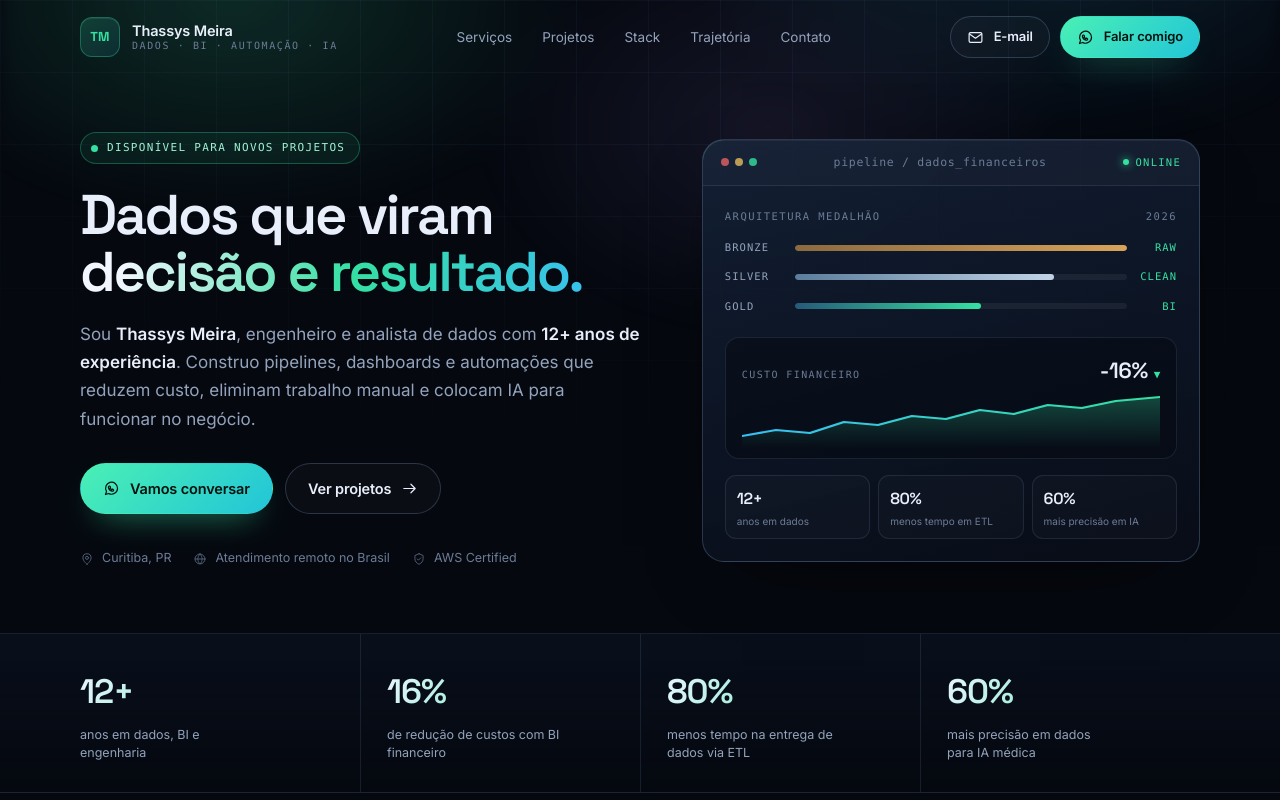
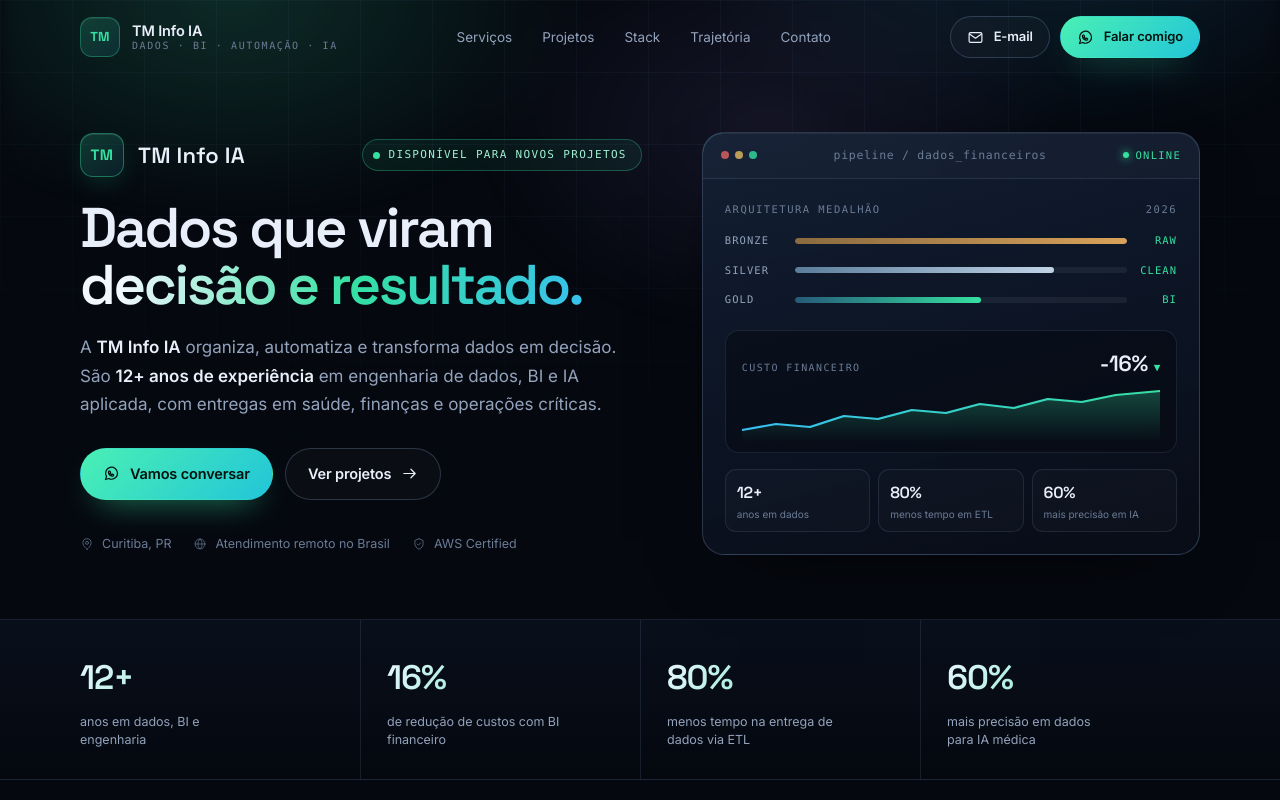
Before and after one commit to thassysm/thassysm.github.io, an Astro site: page / in a window 1280 px wide. Shown: the top 800 px of the page. Built offline with nearby package versions, Linux system fonts and the light colour scheme; Astro itself is replaced by a stand-in of ours.

Commit message:
Rebranding: TM Info IA no lugar do nome pessoal na capa

```diff
--- a/astro.config.mjs
+++ b/astro.config.mjs
@@ -3,7 +3,7 @@ import { defineConfig } from 'astro/config';
 // Site 100% estático: o build gera a pasta `dist/` pronta para
 // Vercel, Cloudflare Pages, Netlify, GitHub Pages ou qualquer hospedagem.
 export default defineConfig({
-  site: 'https://thassys.com.br',
+  site: 'https://tminfoia.com.br',
   compressHTML: true,
   build: {
     inlineStylesheets: 'auto',
--- a/package.json
+++ b/package.json
@@ -1,5 +1,5 @@
 {
-  "name": "thassys-site",
+  "name": "tm-info-ia-site",
   "version": "1.0.0",
   "private": true,
   "type": "module",
--- a/public/robots.txt
+++ b/public/robots.txt
@@ -1,4 +1,4 @@
 User-agent: *
 Allow: /
 
-Sitemap: https://thassys.com.br/sitemap.xml
+Sitemap: https://tminfoia.com.br/sitemap.xml
--- a/public/sitemap.xml
+++ b/public/sitemap.xml
@@ -1,7 +1,7 @@
 <?xml version="1.0" encoding="UTF-8"?>
 <urlset xmlns="http://www.sitemaps.org/schemas/sitemap/0.9">
   <url>
-    <loc>https://thassys.com.br/</loc>
+    <loc>https://tminfoia.com.br/</loc>
     <changefreq>monthly</changefreq>
     <priority>1.0</priority>
   </url>
--- a/scripts/make-og.mjs
+++ b/scripts/make-og.mjs
@@ -42,8 +42,8 @@ const svg = `
     <circle cx="39" cy="13" r="3.2" fill="#4af0b4"/>
   </g>
 
-  <text x="144" y="84" font-family="DejaVu Sans" font-size="19" font-weight="bold" fill="#e9effa" letter-spacing="1">THASSYS MEIRA</text>
-  <text x="144" y="110" font-family="DejaVu Sans Mono" font-size="13" fill="#6b7c96" letter-spacing="2.4">ENGENHARIA E ANÁLISE DE DADOS</text>
+  <text x="144" y="84" font-family="DejaVu Sans" font-size="19" font-weight="bold" fill="#e9effa" letter-spacing="1">TM INFO IA</text>
+  <text x="144" y="110" font-family="DejaVu Sans Mono" font-size="13" fill="#6b7c96" letter-spacing="2.4">DADOS · BI · AUTOMAÇÃO · IA APLICADA</text>
 
   <text x="72" y="252" font-family="DejaVu Sans" font-size="62" font-weight="bold" fill="#eef4ff" letter-spacing="-1.5">Dados que viram</text>
   <text x="72" y="330" font-family="DejaVu Sans" font-size="62" font-weight="bold" fill="url(#accent)" letter-spacing="-1.5">decisão e resultado.</text>
@@ -66,7 +66,7 @@ const svg = `
     <text x="932" y="542" font-size="17" fill="#93a3bc">mais precisão em IA</text>
   </g>
 
-  <text x="72" y="596" font-family="DejaVu Sans Mono" font-size="14" fill="#6b7c96">thassys.com.br · Curitiba, PR · CNPJ 60.532.999/0001-41</text>
+  <text x="72" y="596" font-family="DejaVu Sans Mono" font-size="14" fill="#6b7c96">tminfoia.com.br · Thassys Meira · Curitiba, PR · CNPJ 60.532.999/0001-41</text>
 </svg>
 `;
 
--- a/src/components/Contact.astro
+++ b/src/components/Contact.astro
@@ -45,8 +45,8 @@ const contacts = [
           <h2>Vamos tirar o próximo projeto do papel?</h2>
           <p>
             Me conte o desafio: dados espalhados, relatórios que ninguém confia, processo
-            manual demais ou uma ideia de IA que precisa sair do PowerPoint. Respondo
-            pessoalmente.
+            manual demais ou uma ideia de IA que precisa sair do PowerPoint. Você fala
+            direto com {profile.name}, fundador da {profile.brand} — sem intermediários.
           </p>
 
           <div class="contact-note">
--- a/src/components/Footer.astro
+++ b/src/components/Footer.astro
@@ -9,7 +9,8 @@ const year = new Date().getFullYear();
     <div class="footer-brand">
       <span class="brand-mark">TM</span>
       <div class="footer-info">
-        <strong>{profile.name}</strong> — {profile.role}<br />
+        <strong>{profile.brand}</strong> — Engenharia de Dados, BI, Automação e IA<br />
+        Responsável técnico: {profile.name}<br />
         CNPJ {profile.cnpj} · Curitiba, PR
       </div>
     </div>
@@ -21,6 +22,6 @@ const year = new Date().getFullYear();
       <a href="#top">Voltar ao topo ↑</a>
     </div>
 
-    <p class="footer-info">© {year} {profile.name}. Todos os direitos reservados.</p>
+    <p class="footer-info">© {year} {profile.brand}. Todos os direitos reservados.</p>
   </div>
 </footer>
--- a/src/components/Header.astro
+++ b/src/components/Header.astro
@@ -15,11 +15,11 @@ const links = [
 
 <header class="site-header">
   <div class="container nav">
-    <a class="brand" href="#top" aria-label="Thassys Meira — início">
+    <a class="brand" href="#top" aria-label="TM Info IA — início">
       <span class="brand-mark">TM</span>
       <span class="brand-text">
-        <span class="brand-name">Thassys Meira</span>
-        <span class="brand-role">Dados · BI · Automação · IA</span>
+        <span class="brand-name">{profile.brand}</span>
+        <span class="brand-role">{profile.brandTagline}</span>
       </span>
     </a>
 
--- a/src/components/Hero.astro
+++ b/src/components/Hero.astro
@@ -8,7 +8,11 @@ const wa = `https://wa.me/${profile.phoneRaw}?text=${encodeURIComponent(profile.
 <section class="hero" id="top">
   <div class="container hero-grid">
     <div class="hero-copy">
-      <span class="status-pill"><span class="pulse"></span>Disponível para novos projetos</span>
+      <div class="hero-brand">
+        <span class="hero-brand-mark">TM</span>
+        <span class="hero-brand-name">TM Info IA</span>
+        <span class="status-pill"><span class="pulse"></span>Disponível para novos projetos</span>
+      </div>
 
       <h1>
         <span>Dados que viram</span>
@@ -16,9 +20,9 @@ const wa = `https://wa.me/${profile.phoneRaw}?text=${encodeURIComponent(profile.
       </h1>
 
       <p class="hero-sub">
-        Sou <strong>Thassys Meira</strong>, engenheiro e analista de dados com
-        <strong>12+ anos de experiência</strong>. Construo pipelines, dashboards e automações
-        que reduzem custo, eliminam trabalho manual e colocam IA para funcionar no negócio.
+        A <strong>TM Info IA</strong> organiza, automatiza e transforma dados em decisão.
+        São <strong>12+ anos de experiência</strong> em engenharia de dados, BI e IA aplicada,
+        com entregas em saúde, finanças e operações críticas.
       </p>
 
       <div class="hero-actions">
--- a/src/data/site.ts
+++ b/src/data/site.ts
@@ -1,5 +1,7 @@
 // Todo o conteúdo do site fica aqui — edite este arquivo para atualizar textos.
 export const profile = {
+  brand: 'TM Info IA',
+  brandTagline: 'Dados · BI · Automação · IA',
   name: 'Thassys Meira',
   role: 'Engenheiro & Analista de Dados',
   city: 'Curitiba, PR',
--- a/src/layouts/Base.astro
+++ b/src/layouts/Base.astro
@@ -8,9 +8,9 @@ interface Props {
 }
 
 const {
-  title = `${profile.name} — ${profile.role} | Dados, BI, Automação e IA`,
+  title = 'TM Info IA — Engenharia de Dados, BI, Automação e IA',
   description =
-    'Engenheiro e analista de dados com 12+ anos de experiência em engenharia de dados, BI, ETL, automação e IA. Projetos entregues em saúde, finanças e corporativo. Curitiba, PR.',
+    'Engenharia de dados, BI, automação e IA aplicada. Pipelines, dashboards e automações que reduzem custo e colocam IA para funcionar — 12+ anos de experiência. Curitiba, PR.',
 } = Astro.props;
 
 const canonical = new URL(Astro.url.pathname, Astro.site).toString();
@@ -19,7 +19,7 @@ const ogImage = new URL('/og.png', Astro.site).toString();
 const jsonLd = {
   '@context': 'https://schema.org',
   '@type': 'ProfessionalService',
-  name: `${profile.name} — Engenharia e Análise de Dados`,
+  name: `${profile.brand} — Engenharia de Dados, BI e IA`,
   description,
   url: Astro.site?.toString(),
   image: ogImage,
@@ -72,7 +72,7 @@ const jsonLd = {
 
     <meta property="og:type" content="website" />
     <meta property="og:locale" content="pt_BR" />
-    <meta property="og:site_name" content={profile.name} />
+    <meta property="og:site_name" content={profile.brand} />
     <meta property="og:title" content={title} />
     <meta property="og:description" content={description} />
     <meta property="og:url" content={canonical} />
--- a/src/styles/global.css
+++ b/src/styles/global.css
@@ -404,6 +404,41 @@ p {
   align-items: center;
 }
 
+.hero-brand {
+  display: flex;
+  align-items: center;
+  flex-wrap: wrap;
+  gap: 12px 14px;
+}
+
+.hero-brand-mark {
+  width: 44px;
+  height: 44px;
+  flex: none;
+  display: grid;
+  place-items: center;
+  border-radius: 13px;
+  font-family: var(--font-display);
+  font-weight: 700;
+  font-size: 15px;
+  letter-spacing: 0.03em;
+  color: var(--accent);
+  background: linear-gradient(135deg, rgba(53, 224, 161, 0.2), rgba(56, 189, 248, 0.1));
+  border: 1px solid rgba(53, 224, 161, 0.4);
+  box-shadow: inset 0 1px 0 rgba(255, 255, 255, 0.1), 0 10px 30px -14px rgba(53, 224, 161, 0.7);
+}
+
+.hero-brand-name {
+  font-family: var(--font-display);
+  font-size: 22px;
+  font-weight: 600;
+  letter-spacing: 0.01em;
+}
+
+.hero-brand .status-pill {
+  margin-left: auto;
+}
+
 .status-pill {
   display: inline-flex;
   align-items: center;
@@ -1553,6 +1588,10 @@ p {
     display: none;
   }
 
+  .hero-brand .status-pill {
+    margin-left: 0;
+  }
+
   .hero {
     padding: 108px 0 48px;
   }
```
Also changed, not shown: README.md, public/og.png.
